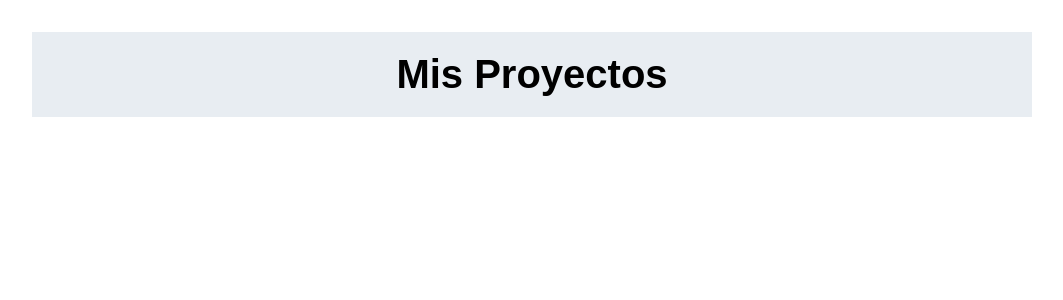
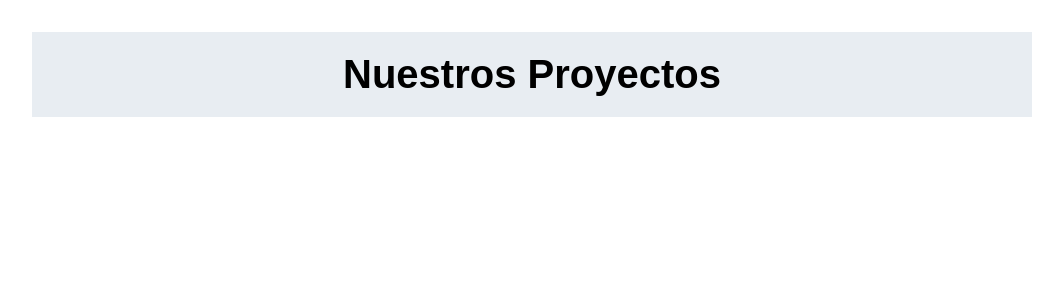
Before and after one commit to Emenaibeth/app_luis, a Django app: page /projects in a window 1280 px wide. Shown: the part 50-350 px from the top of the page, without its empty margins (108-1171 px from the left). Run offline with Django 5.2, Linux system fonts and the light colour scheme; data that the repository does not hold is empty.

Commit message:
Nuestros proyectos

```diff
--- a/myapp/templates/projects/project.html
+++ b/myapp/templates/projects/project.html
@@ -4,7 +4,7 @@
 {% block content %}
 
 <div class="projects">
-    <h1>Mis Proyectos</h1>
+    <h1>Nuestros Proyectos</h1>
 
 {% for project in  projects %}
 
```
